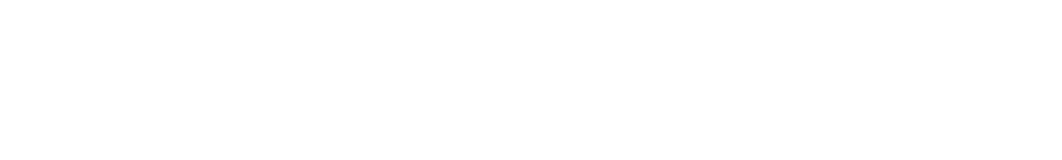
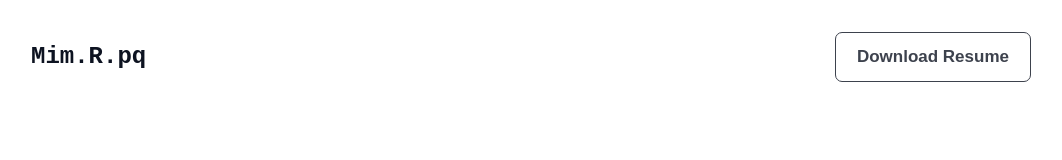
Before and after one commit to mim-rpq/Challenge-Begins, a plain HTML site: page index.html in a window 1280 px wide. Shown: the whole page, without its empty margins (109-1171 px from the left). Drawn offline with Linux system fonts and the light colour scheme; a web font is replaced by a local one.

Commit message:
added header section

```diff
--- a/index.html
+++ b/index.html
@@ -9,7 +9,14 @@
 <body>
     <!-- header start  -->
      <header>
-
+        <div class="header-container container">
+            <div class="head-text">
+                <h3 class="header-title primary-color">Mim.R.pq</h3>
+            </div>
+            <div class="">
+                <button class="header-btn primary-color">Download Resume</button>
+            </div>
+        </div>
      </header>
     <!-- header end -->
 
--- a/styles/style.css
+++ b/styles/style.css
@@ -0,0 +1,45 @@
+/* google font  */
+@import url('https://fonts.googleapis.com/css2?family=Azeret+Mono:ital,wght@0,100..900;1,100..900&display=swap');
+
+
+/* shared style ------- */
+body{
+    font-family: "Azeret Mono", monospace;
+    margin: 0;
+    padding: 0;
+}
+
+.container{
+    width: 1000px;
+    margin: 0 auto;
+}
+
+.primary-color{
+    color: rgb(13, 19, 33);
+ }
+
+
+/* header style ---------------- */
+.header-container{
+    display: flex;
+    justify-content: space-between;
+    align-items: center;
+    padding: 18px 0;
+ }
+
+ .header-title{
+    font-size: 24px;
+    font-weight: 800;
+    line-height: 29px;
+ }
+
+ .header-btn{
+    border: 1px solid rgb(13, 19, 33);
+    border-radius: 7px;
+    opacity: 0.8;
+    background: #FFFFFF;
+    padding: 14px 21px;
+    font-size: 17px;
+    font-weight: 600;
+    line-height: 20px
+ }
```
